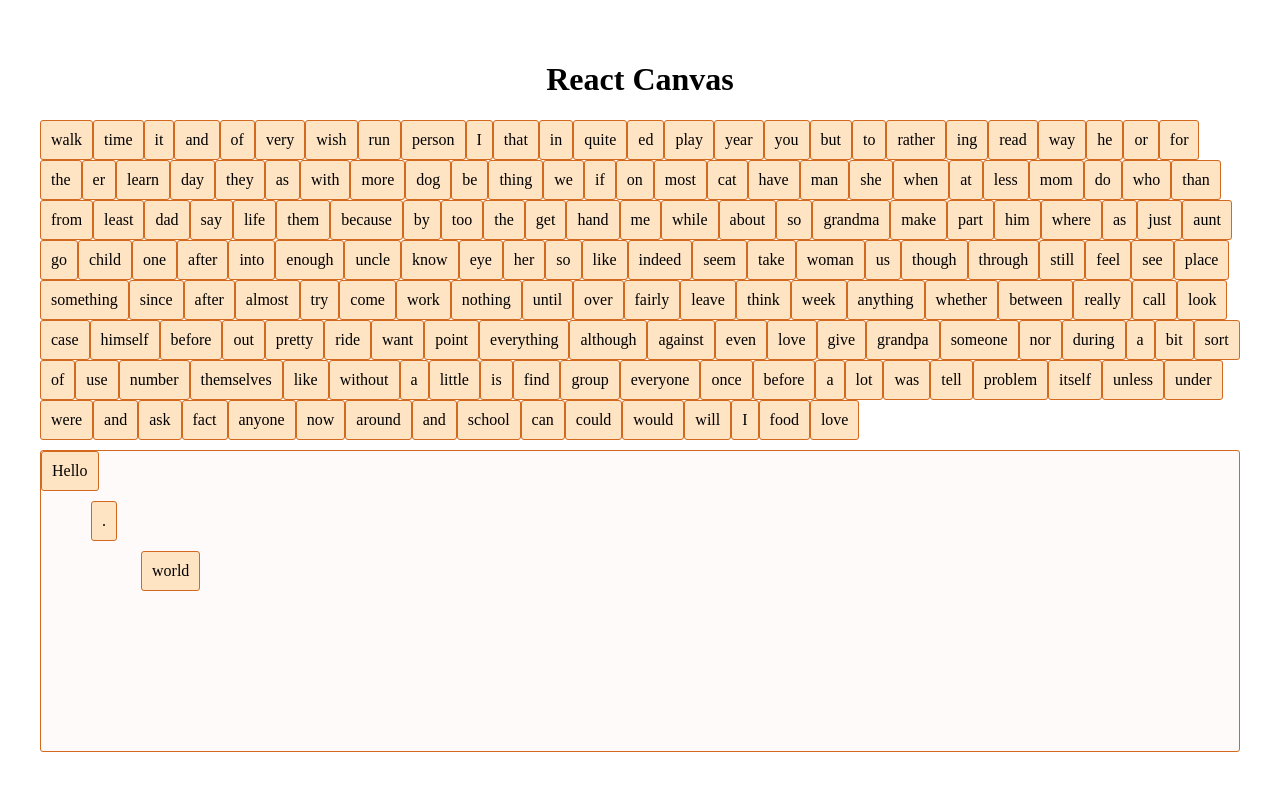
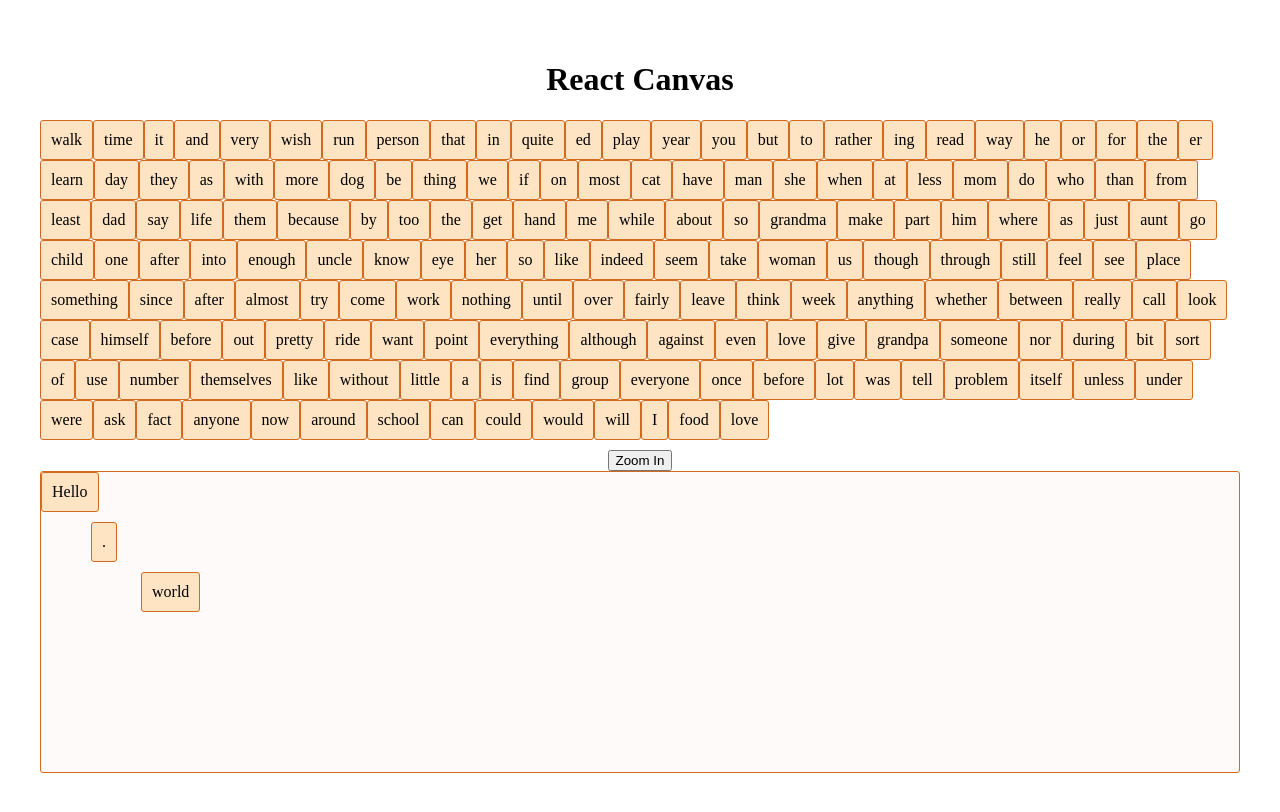
Before and after one commit to ceddlyburge/react-canvas, a React (Vite) app: page / in a window 1280 px wide. Built offline with nearby package versions, Linux system fonts and the light colour scheme.

Commit message:
Partially fix pan and zoom

```diff
--- a/src/Canvas.tsx
+++ b/src/Canvas.tsx
@@ -130,7 +130,6 @@ export const Canvas = ({
 
   const updateAndForwardRef = (div: HTMLDivElement) => {
     canvasRef.current = div;
-    // setCanvasElement(div);
     setNodeRef(div);
   };
 
@@ -141,6 +140,8 @@ export const Canvas = ({
   const updateTransform = ({ transform }: { transform: ZoomTransform }) => {
     setTransform(transform);
   };
+
+  console.log(transform);
 
   // create the d3 zoom object, and useMemo to retain it for rerenders
   const zoomBehavior = useMemo(() => zoom<HTMLDivElement, unknown>(), []);
@@ -157,11 +158,14 @@ export const Canvas = ({
   }, [zoomBehavior, canvasRef]);
 
   // animated Zoom In, which can be called from a button event (not shown in this example)
-  // const zoomIn = () => {
-  //     if (!canvasRef.current) return;
+  const zoomIn = () => {
+    if (!canvasRef.current) return;
 
-  //     select<HTMLDivElement, unknown>(canvasRef.current).transition().duration(500)?.call(zoomBehavior.scaleBy, 1.5);
-  // };
+    select<HTMLDivElement, unknown>(canvasRef.current)
+      .transition()
+      .duration(500)
+      ?.call(zoomBehavior.scaleBy, 1.5);
+  };
 
   const mouseSensor = useSensor(MouseSensor);
   const touchSensor = useSensor(TouchSensor);
@@ -188,12 +192,18 @@ export const Canvas = ({
   };
 
   return (
-    <div ref={updateAndForwardRef} className="canvas">
+    <>
+      <div>
+        <button onClick={zoomIn}>Zoom In</button>
+      </div>
+      <div ref={updateAndForwardRef} className="canvasWindow">
         <div
+          className="canvas"
           style={{
             // apply the transform from d3
             transformOrigin: "top left",
-          transform: `translate3d(${transform.x}, ${transform.y}, ${transform.k})`,
+            transform: `translate3d(${transform.x}px, ${transform.y}px, ${transform.k}px)`,
+            // transform: `translate3d(10px, 10px, 10px)`,
             position: "relative",
             height: "300px",
           }}
@@ -215,5 +225,6 @@ export const Canvas = ({
           </DndContext>
         </div>
       </div>
+    </>
   );
 };
--- a/src/TrayAndCanvas.tsx
+++ b/src/TrayAndCanvas.tsx
@@ -1,7 +1,6 @@
 import {
   DndContext,
   DragEndEvent,
-  DragMoveEvent,
   DragOverlay,
   DragStartEvent,
   MouseSensor,
@@ -22,12 +21,10 @@ const fridgePoetryWords = [
   "time",
   "it",
   "and",
-  "of",
   "very",
   "wish",
   "run",
   "person",
-  "I",
   "that",
   "in",
   "quite",
@@ -155,7 +152,6 @@ const fridgePoetryWords = [
   "someone",
   "nor",
   "during",
-  "a",
   "bit",
   "sort",
   "of",
@@ -164,15 +160,14 @@ const fridgePoetryWords = [
   "themselves",
   "like",
   "without",
+  "little",
   "a",
-  "little",
   "is",
   "find",
   "group",
   "everyone",
   "once",
   "before",
-  "a",
   "lot",
   "was",
   "tell",
@@ -181,13 +176,11 @@ const fridgePoetryWords = [
   "unless",
   "under",
   "were",
-  "and",
   "ask",
   "fact",
   "anyone",
   "now",
   "around",
-  "and",
   "school",
   "can",
   "could",
@@ -264,42 +257,28 @@ export const TrayAndCanvas = () => {
     ]);
   };
 
-  const handleDragMove = ({ over, active, delta }: DragMoveEvent) => {
-    // const { initialRect, card } = extractTrayCardInfo(active);
-    // setIsDragging(over?.id === 'canvas');
-    // if (
-    //   card.id === addFrameDraggableId &&
-    //   distanceMoved(delta) > dragActivationDistance
-    // ) {
-    //   setIsDraggingAddFrameButton(true);
-    // }
-    // if (over?.id === 'canvas') {
-    //   const gridPosition = calculateGridPosition(initialRect, over, delta);
-    //   setTrayCardUnderlayGridCoordinates(gridPosition);
-    //   setCollidingBoardCardIds(
-    //     getCollidingIds({ ...card, ...gridPosition }, boardItems)
-    //   );
-    // }
-  };
-
   /* This DndContext is for dragging onto the canvas */
   return (
     <DndContext
       sensors={sensors}
-      onDragStart={handleDragStart} // stores the activeCard
-      onDragMove={handleDragMove} // uses doCardsCollide (see "Cards should not overlap" later)
-      onDragEnd={handleDragEnd} // uses calculateCanvasPosition, adds activeCard to children
-      // collisionDetection={customCollisionDetectionStrategy()}
+      onDragStart={handleDragStart} // store the active card in state
+      onDragEnd={handleDragEnd} // add the active card to the canvas
     >
       <div className="tray">
-        {fridgePoetryWords.map((word) => (
-          <Addable id={word} key={word}>
-            <div className="trayCard">{word}</div>
-          </Addable>
-        ))}
+        {fridgePoetryWords.map((word) => {
+          if (cards.find((card) => card.id === word)) return null;
+
+          return (
+            <Addable id={word}>
+              <div className="trayCard">{word}</div>
+            </Addable>
+          );
+        })}
       </div>
+
       <Canvas cards={cards} setCards={setCards}></Canvas>
-      <DragOverlay dropAnimation={{ duration: 0, easing: "ease" }}>
+
+      <DragOverlay>
         <div className="trayOverlayCard">{activeId}</div>
       </DragOverlay>
     </DndContext>
--- a/src/index.css
+++ b/src/index.css
@@ -6,6 +6,7 @@
   border-style: solid;
   background-color:bisque;
   color:black;
+  cursor: grab
 }
 
 .tray {
@@ -14,11 +15,11 @@
   flex-wrap: wrap;
 }
 
-
-.canvas {
-  background-color:snow;
+.canvasWindow {
+  overflow: hidden;
   border-radius: 3px;
   border-color:chocolate;
   border-width: 1px;
   border-style: solid;
+  background-color:snow;
 }
```
Lines whose indentation alone changed are shown as unchanged.
